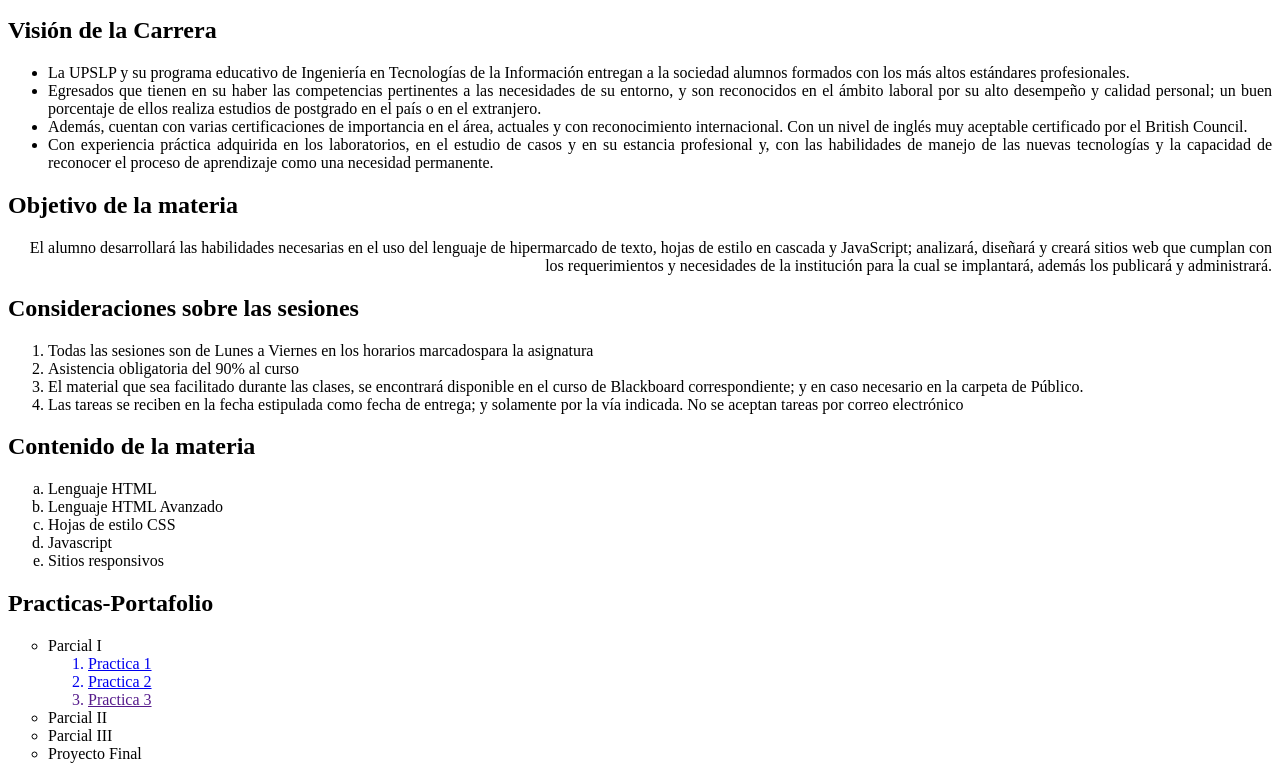
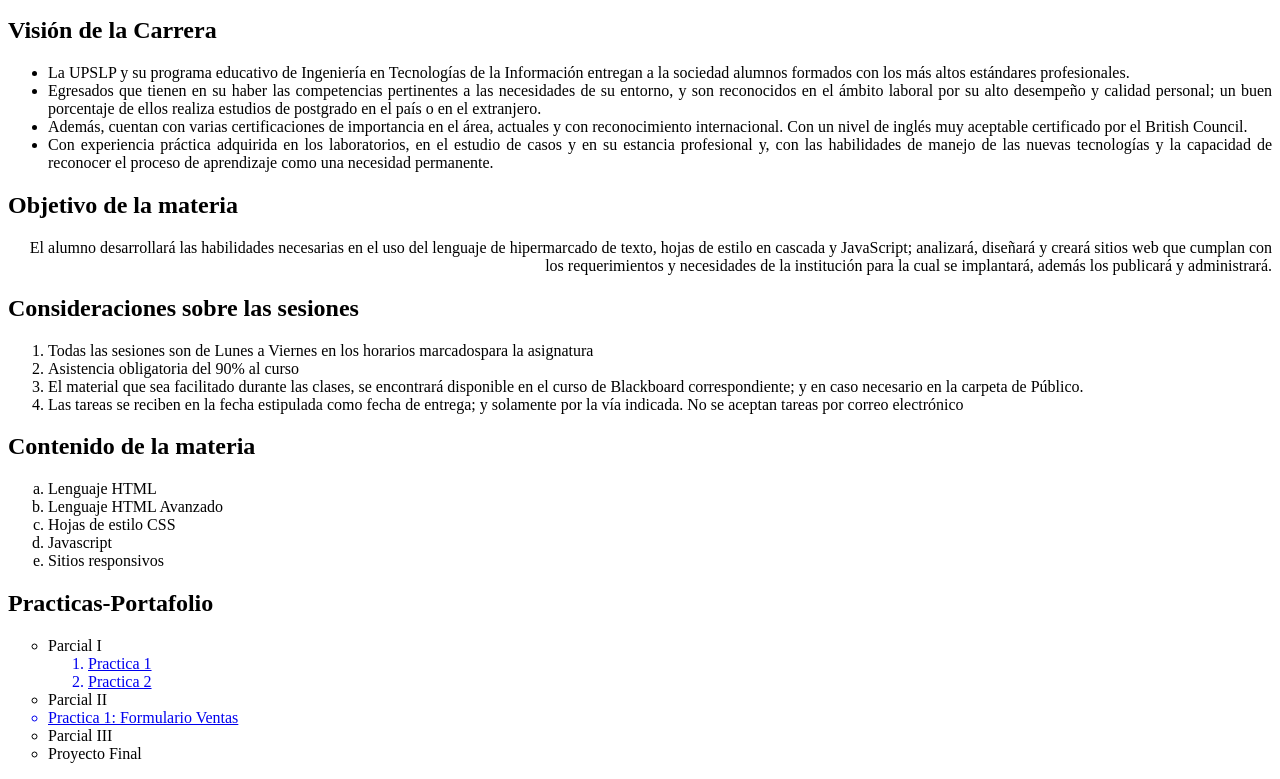
Before and after one commit to lizymtg/programweb2024, a plain HTML site: page index.html in a window 1280 px wide. Shown: the part 878-1657 px from the top of the page. Drawn offline with Linux system fonts and the light colour scheme.

Commit message:
Update index.html

```diff
--- a/index.html
+++ b/index.html
@@ -69,9 +69,9 @@
 				<ol>
 					<a href="TABLAS.html"><li>Practica 1</li></a>
 					<a href="IFRAME.html"><li>Practica 2</li></a>
-					<a href=""><li>Practica 3</li></a>
 				</ol>
 				<li>Parcial II</li>
+					<a href="Ventas.html"><li>Practica 1: Formulario Ventas</li></a>
 				<li>Parcial III</li>
 				<li>Proyecto Final</li>
 			</ul>
```
